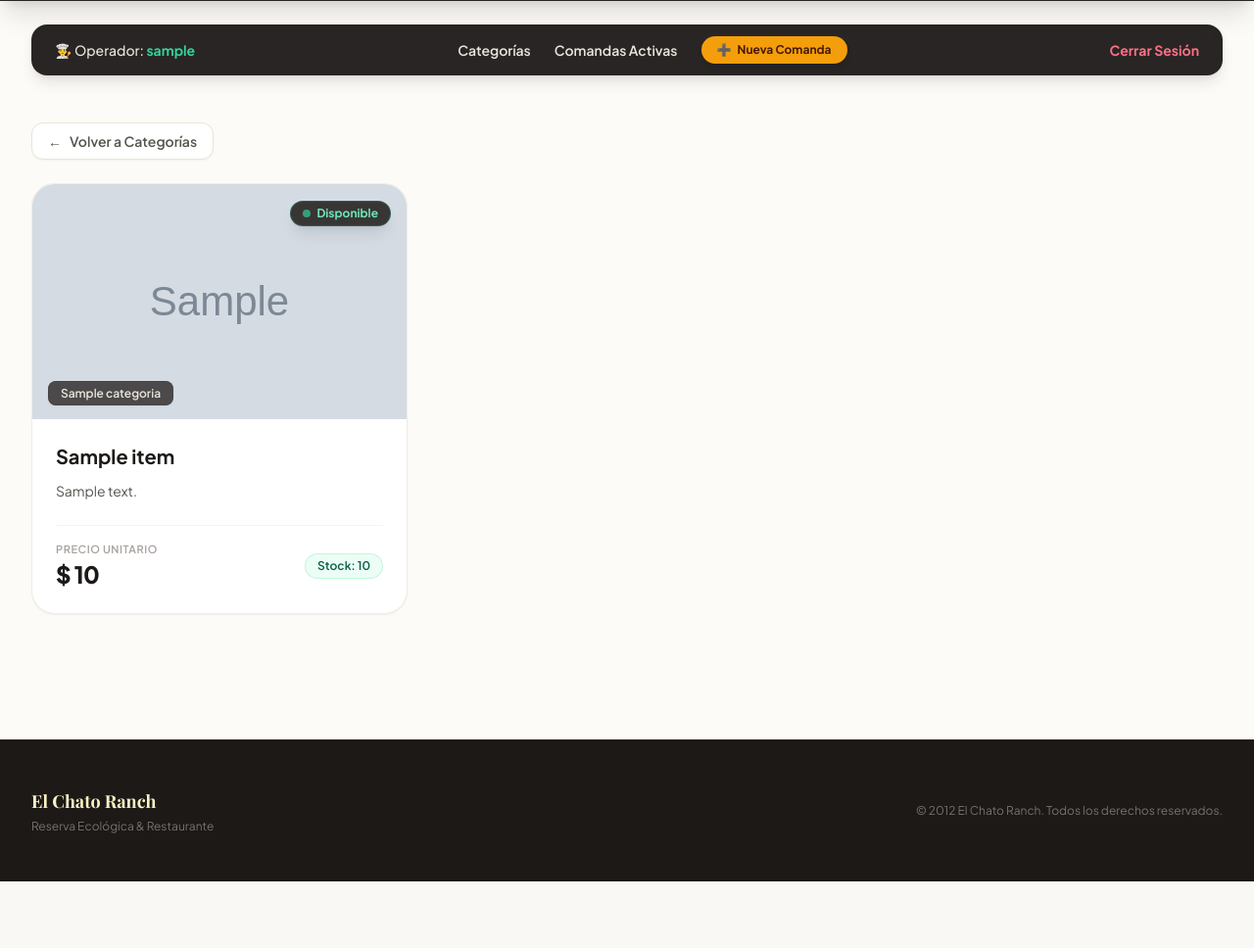
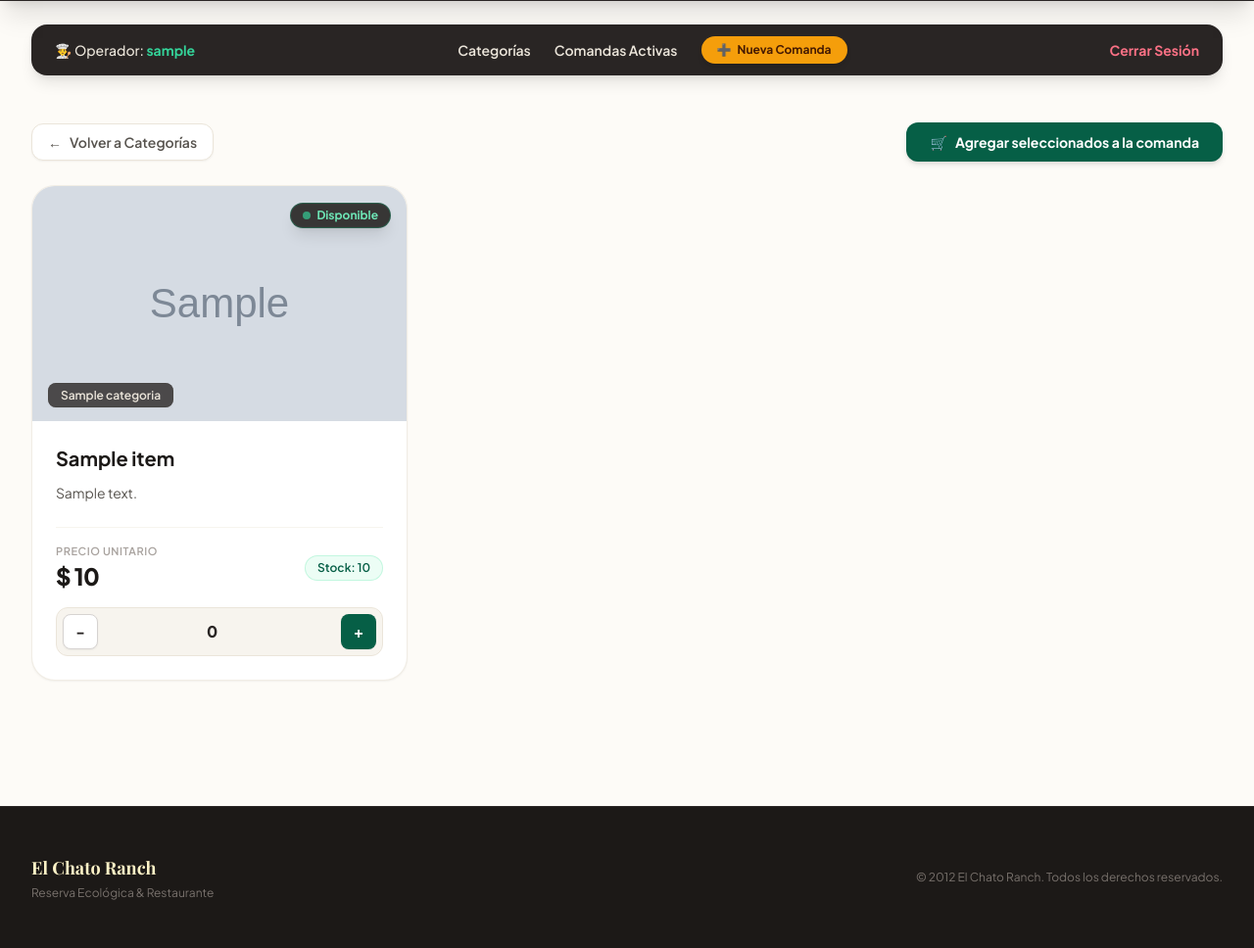
Before and after one commit to Fer6464/Restaurante_API-Frontend-, a Django app: page /restaurante/sistema/categorias/1/platos in a window 1280 px wide. Shown: the part 303-1271 px from the top of the page at 98% size. Before the commit the page ends 1203 px from the top, so only its background shows below. Run offline with Django 4.2, Linux system fonts and the light colour scheme; a user stored in the database is signed in; tables that the repository leaves empty hold one stand-in row (values such as "Sample post"); grey boxes marked "Sample" are stand-in pictures; a database or web service that is not in the repository returns one stand-in record (values such as "Sample title"); data that the repository does not hold is empty; some libraries are stand-ins or nearby versions; some web fonts are replaced.

Commit message:
se agrego una view nueva y se odifico platos_categoria

```diff
--- a/sistema_restaurante/urls.py
+++ b/sistema_restaurante/urls.py
@@ -11,4 +11,5 @@ urlpatterns = [
     path('sistema/comandas/', views.comandas_activas, name='comandas_activas'),
     path('sistema/comandas/nueva/', views.crear_comanda, name='crear_comanda'),
     path('sistema/comandas/<int:pedido_id>/', views.comanda_detalle, name='comanda_detalle'),
+    path('sistema/comandas/agregar-platos/', views.agregar_platos_comanda, name='agregar_platos_comanda'),
 ]
--- a/sistema_restaurante/views.py
+++ b/sistema_restaurante/views.py
@@ -1,6 +1,8 @@
-from django.shortcuts import render
+from django.contrib import messages
+from django.shortcuts import redirect, render
 from django.contrib.auth.decorators import login_required, permission_required
 import requests
+from .pedido import PedidoBorrador
 
 @login_required
 @permission_required('sistema_restaurante.puede_ver_tablero', raise_exception=True)
@@ -55,3 +57,36 @@ def comanda_detalle(request, pedido_id):
 @permission_required('sistema_restaurante.puede_crear_comandas', raise_exception=True)
 def crear_comanda(request):
     return render(request, 'sistema_restaurante/crear_comanda.html', {})
+
+
+@login_required
+@permission_required('sistema_restaurante.puede_crear_comandas', raise_exception=True)
+def agregar_platos_comanda(request):
+    if request.method == 'POST':
+        pedido = PedidoBorrador(request)
+        platos_agregados = 0
+
+        # Iteramos sobre los datos enviados en el POST
+        for key, value in request.POST.items():
+            # Buscamos los inputs con el formato: "plato_<id>"
+            if key.startswith('plato_'):
+                try:
+                    item_menu_id = int(key.split('_')[1])
+                    cantidad = int(value)
+
+                    # Solo agregamos si el usuario seleccionó 1 o más
+                    if cantidad > 0:
+                        pedido.agregar_detalle(item_menu_id=item_menu_id, cantidad=cantidad)
+                        platos_agregados += cantidad
+                except (ValueError, IndexError):
+                    continue
+
+        if platos_agregados > 0:
+            messages.success(request, f"Se agregaron {platos_agregados} platos a la comanda.")
+        else:
+            messages.warning(request, "No seleccionaste ninguna cantidad para agregar.")
+
+        # Puedes redirigir a la misma categoría o directamente a la pantalla de crear comanda
+        return redirect(request.META.get('HTTP_REFERER', 'sistema_restaurante:categorias'))
+
+    return redirect('sistema_restaurante:categorias')
--- a/templates/sistema_restaurante/platos_categoria.html
+++ b/templates/sistema_restaurante/platos_categoria.html
@@ -33,6 +33,25 @@
                     }
                 }
             }
+        }
+    </script>
+
+    <script>
+        // Incrementa o decrementa el valor actual de un plato específico
+        function modificarNumero(idPlato, cantidad, maxStock) {
+            const input = document.getElementById('plato_' + idPlato);
+            if (!input) return;
+
+            let valorActual = parseInt(input.value, 10) || 0;
+            let nuevoValor = valorActual + cantidad;
+
+            // Validamos límites (mínimo 0 y máximo el stock disponible)
+            if (nuevoValor < 0) nuevoValor = 0;
+            if (maxStock !== undefined && maxStock > 0 && nuevoValor > maxStock) {
+                nuevoValor = maxStock;
+            }
+
+            input.value = nuevoValor;
         }
     </script>
     <!-- Google Fonts -->
@@ -125,22 +144,34 @@
 
     <main class="flex-grow max-w-7xl mx-auto w-full px-4 sm:px-6 lg:px-8 py-12">
 
-        <!-- Botón de retorno UX -->
-        <a href="{% url 'sistema_restaurante:categorias' %}" class="inline-flex items-center gap-2 mb-6 px-4 py-2 text-sm font-semibold text-stone-600 bg-white border border-stone-200 rounded-xl hover:bg-stone-50 hover:text-emerald-700 transition-colors shadow-sm">
+        <!-- Formulario que agrupa los botones y los inputs de los platos -->
+        <form method="post" action="{% url 'sistema_restaurante:agregar_platos_comanda' %}">
+            {% csrf_token %}
+
+            <!-- Barra superior: Botón de Retorno + Botón Agregar a Comanda -->
+            <div class="flex flex-wrap items-center justify-between gap-4 mb-6">
+                <a href="{% url 'sistema_restaurante:categorias' %}"
+                class="inline-flex items-center gap-2 px-4 py-2 text-sm font-semibold text-stone-600 bg-white border border-stone-200 rounded-xl hover:bg-stone-50 hover:text-emerald-700 transition-colors shadow-sm">
                     <span>←</span> Volver a Categorías
                 </a>
 
                 {% if platos_categoria %}
+                <button type="submit"
+                        class="inline-flex items-center gap-2 px-6 py-2.5 rounded-xl text-sm font-bold text-white bg-emerald-800 hover:bg-emerald-900 hover:shadow-lg transition-all shadow-md">
+                    <span>🛒</span> Agregar seleccionados a la comanda
+                </button>
+                {% endif %}
+            </div>
+
+            {% if platos_categoria %}
                 <div class="space-y-16">
-
                     <section class="scroll-mt-8">
                         <div class="grid grid-cols-1 sm:grid-cols-2 lg:grid-cols-3 gap-8">
                             {% for plato in platos_categoria %}
                                 <article class="bg-white rounded-3xl overflow-hidden border border-stone-200/70 shadow-sm hover:shadow-2xl hover:shadow-emerald-950/10 hover:-translate-y-1.5 transition-all duration-300 flex flex-col justify-between group">
 
-                                    <!-- Dynamic Image Container -->
+                                    <!-- Contenedor de Imagen -->
                                     <div class="relative h-60 w-full bg-stone-100 overflow-hidden">
-
                                         {% if plato.imagen_url %}
                                             <img src="{{ plato.imagen_url }}"
                                                 alt="{{ plato.nombre }}"
@@ -148,39 +179,32 @@
                                                 loading="lazy"
                                                 onerror="this.classList.add('hidden'); this.nextElementSibling.classList.remove('hidden');">
 
-                                            <!-- Fallback Div if Image Fails to Load -->
                                             <div class="hidden w-full h-full bg-gradient-to-br from-stone-800 to-stone-900 flex flex-col items-center justify-center p-6 text-center">
-                                                <div class="w-14 h-14 rounded-full bg-stone-700/50 flex items-center justify-center text-2xl mb-2 border border-stone-600">
-                                                    🍽️
-                                                </div>
+                                                <div class="w-14 h-14 rounded-full bg-stone-700/50 flex items-center justify-center text-2xl mb-2 border border-stone-600">🍽️</div>
                                                 <span class="text-xs font-serif font-bold text-amber-100 uppercase tracking-wider">El Chato Ranch</span>
                                             </div>
                                         {% else %}
-                                            <!-- Fallback Div if No imagen_url provided -->
                                             <div class="w-full h-full bg-gradient-to-br from-stone-800 to-stone-900 flex flex-col items-center justify-center p-6 text-center">
                                                 <div class="w-14 h-14 rounded-full bg-stone-700/50 flex items-center justify-center text-2xl mb-2 border border-stone-600 overflow-hidden">
-                                                    <img src="{% static "img/logo.jpg"%}" class="w-full h-full object-cover">
+                                                    <img src="{% static 'img/logo.jpg' %}" class="w-full h-full object-cover">
                                                 </div>
                                                 <span class="text-xs font-serif font-bold text-amber-100 uppercase tracking-wider">El Chato Ranch</span>
                                             </div>
                                         {% endif %}
 
-                                        <!-- Badge de Disponibilidad (Glassmorphism Pill) -->
+                                        <!-- Badge de Disponibilidad -->
                                         <div class="absolute top-4 right-4 z-10">
                                             {% if plato.stock_disponible <= 0 %}
                                                 <span class="inline-flex items-center gap-1.5 px-3 py-1 rounded-full text-xs font-bold bg-stone-900/85 text-rose-300 border border-rose-500/30 backdrop-blur-md shadow-lg">
-                                                    <span class="w-2 h-2 rounded-full bg-rose-500"></span>
-                                                    Agotado
+                                                    <span class="w-2 h-2 rounded-full bg-rose-500"></span> Agotado
                                                 </span>
                                             {% else %}
                                                 <span class="inline-flex items-center gap-1.5 px-3 py-1 rounded-full text-xs font-bold bg-stone-900/85 text-emerald-300 border border-emerald-500/30 backdrop-blur-md shadow-lg">
-                                                    <span class="w-2 h-2 rounded-full bg-emerald-400 animate-pulse"></span>
-                                                    Disponible
+                                                    <span class="w-2 h-2 rounded-full bg-emerald-400 animate-pulse"></span> Disponible
                                                 </span>
                                             {% endif %}
                                         </div>
 
-                                        <!-- Sub-badge de Categoría -->
                                         {% if plato.categoria %}
                                             <div class="absolute bottom-4 left-4 z-10">
                                                 <span class="px-3 py-1 rounded-lg text-xs font-semibold bg-stone-900/75 text-stone-200 border border-stone-700/50 backdrop-blur-md shadow-sm">
@@ -188,10 +212,9 @@
                                                 </span>
                                             </div>
                                         {% endif %}
-
                                     </div>
 
-                                    <!-- Contenido e Información del Platillo -->
+                                    <!-- Información del Platillo -->
                                     <div class="p-6 flex flex-col flex-grow justify-between">
                                         <div>
                                             <h3 class="text-xl font-bold text-stone-900 group-hover:text-emerald-800 transition-colors leading-snug">
@@ -202,13 +225,12 @@
                                             </p>
                                         </div>
 
-                                        <!-- Footer de Tarjeta con Precio y Stock -->
-                                        <div class="mt-6 pt-4 border-t border-stone-100 flex items-center justify-between">
+                                        <!-- Precio, Stock y Selector de Cantidad -->
+                                        <div class="mt-6 pt-4 border-t border-stone-100">
+                                            <div class="flex items-center justify-between mb-4">
                                                 <div>
                                                     <span class="text-[11px] uppercase tracking-wider text-stone-400 block font-semibold">Precio Unitario</span>
-                                                <span class="text-2xl font-extrabold text-stone-900 tracking-tight">
-                                                    $ {{ plato.precio }}
-                                                </span>
+                                                    <span class="text-2xl font-extrabold text-stone-900 tracking-tight">$ {{ plato.precio }}</span>
                                                 </div>
 
                                                 <div class="text-right">
@@ -224,29 +246,52 @@
                                                 </div>
                                             </div>
 
+                                            <!-- Selector de Cantidad Dinámico e Individual -->
+                                            <div class="flex items-center justify-between bg-stone-100 p-1.5 rounded-xl border border-stone-200">
+                                                <button type="button"
+                                                        onclick="modificarNumero('{{ plato.id }}', -1, {{ plato.stock_disponible }})"
+                                                        class="w-9 h-9 rounded-lg bg-white border border-stone-300 text-stone-800 font-bold hover:bg-stone-50 active:scale-95 transition-all flex items-center justify-center shadow-sm disabled:opacity-50"
+                                                        {% if plato.stock_disponible <= 0 %}disabled{% endif %}>
+                                                    -
+                                                </button>
+
+                                                <input type="number"
+                                                    id="plato_{{ plato.id }}"
+                                                    name="plato_{{ plato.id }}"
+                                                    value="0"
+                                                    min="0"
+                                                    max="{{ plato.stock_disponible }}"
+                                                    readonly
+                                                    class="w-16 text-center bg-transparent font-extrabold text-stone-800 text-base focus:outline-none select-none">
+
+                                                <button type="button"
+                                                        onclick="modificarNumero('{{ plato.id }}', 1, {{ plato.stock_disponible }})"
+                                                        class="w-9 h-9 rounded-lg bg-emerald-800 text-white font-bold hover:bg-emerald-900 active:scale-95 transition-all flex items-center justify-center shadow-sm disabled:opacity-50"
+                                                        {% if plato.stock_disponible <= 0 %}disabled{% endif %}>
+                                                    +
+                                                </button>
+                                            </div>
+
+                                        </div>
                                     </div>
 
                                 </article>
                             {% endfor %}
                         </div>
                     </section>
-
                 </div>
             {% else %}
-            <!-- State de fallback amigable si no se pueden cargar platillos -->
+                <!-- Fallback -->
                 <div class="bg-white border border-stone-200 rounded-3xl p-12 text-center max-w-lg mx-auto shadow-md my-12">
-                <div class="w-16 h-16 bg-amber-100 text-amber-800 rounded-2xl flex items-center justify-center mx-auto mb-4 text-3xl shadow-inner">
-                    🌿
-                </div>
+                    <div class="w-16 h-16 bg-amber-100 text-amber-800 rounded-2xl flex items-center justify-center mx-auto mb-4 text-3xl shadow-inner">🌿</div>
                     <h3 class="text-xl font-serif font-bold text-stone-900">Menú no disponible temporalmente</h3>
-                <p class="mt-2 text-sm text-stone-600 leading-relaxed">
-                    No pudimos obtener la lista de platillos desde nuestro servidor central en este momento. Por favor, intenta actualizar la página.
-                </p>
-                <button onclick="window.location.reload()" class="mt-6 inline-flex items-center gap-2 px-5 py-2.5 rounded-xl text-sm font-semibold text-white bg-emerald-800 hover:bg-emerald-900 transition-colors shadow-md hover:shadow-lg">
+                    <p class="mt-2 text-sm text-stone-600 leading-relaxed">No pudimos obtener la lista de platillos desde nuestro servidor central en este momento. Por favor, intenta actualizar la página.</p>
+                    <button type="button" onclick="window.location.reload()" class="mt-6 inline-flex items-center gap-2 px-5 py-2.5 rounded-xl text-sm font-semibold text-white bg-emerald-800 hover:bg-emerald-900 transition-colors shadow-md hover:shadow-lg">
                         <span>🔄</span> Reintentar Carga
                     </button>
                 </div>
             {% endif %}
+        </form>
 
     </main>
 
```
Lines whose indentation alone changed are shown as unchanged.
